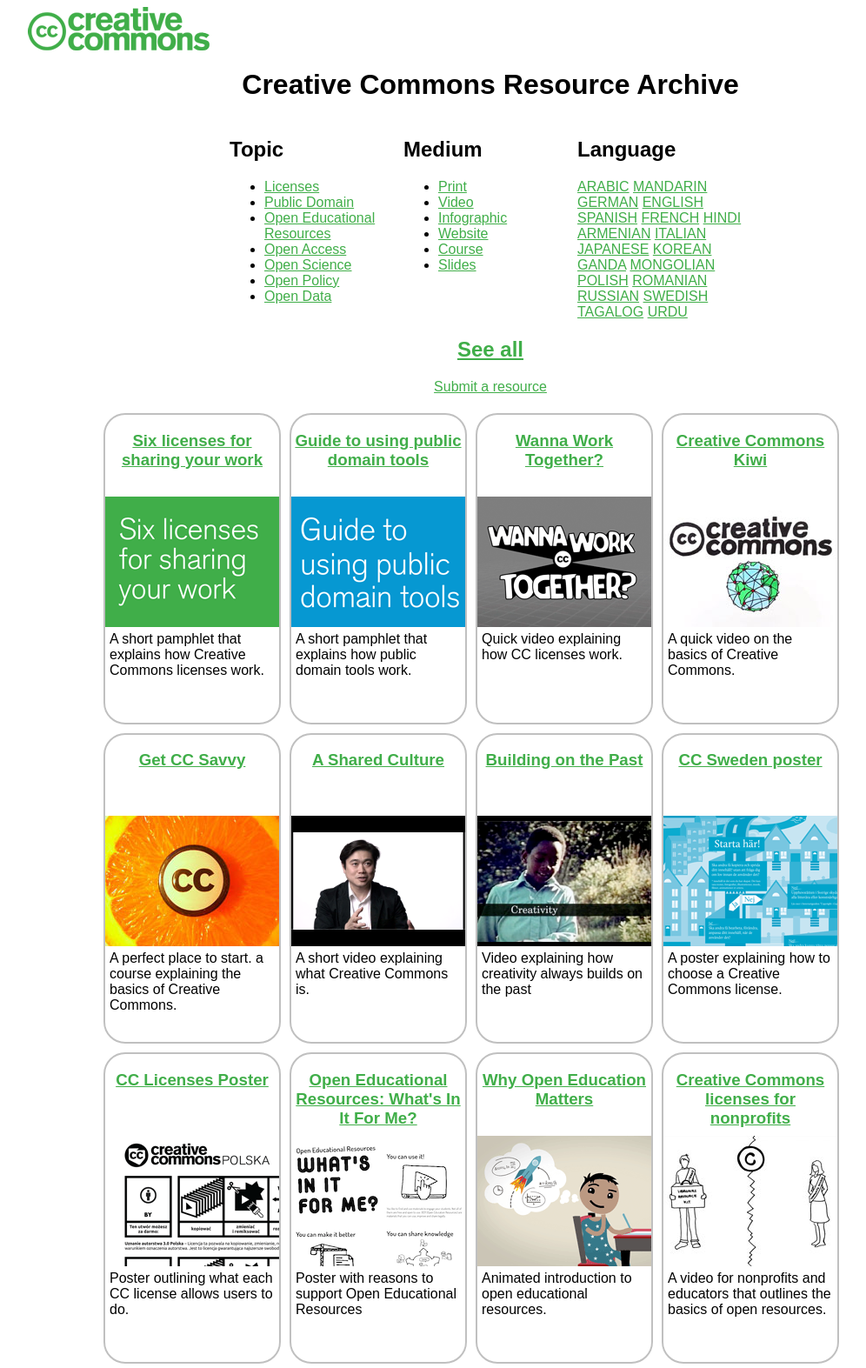
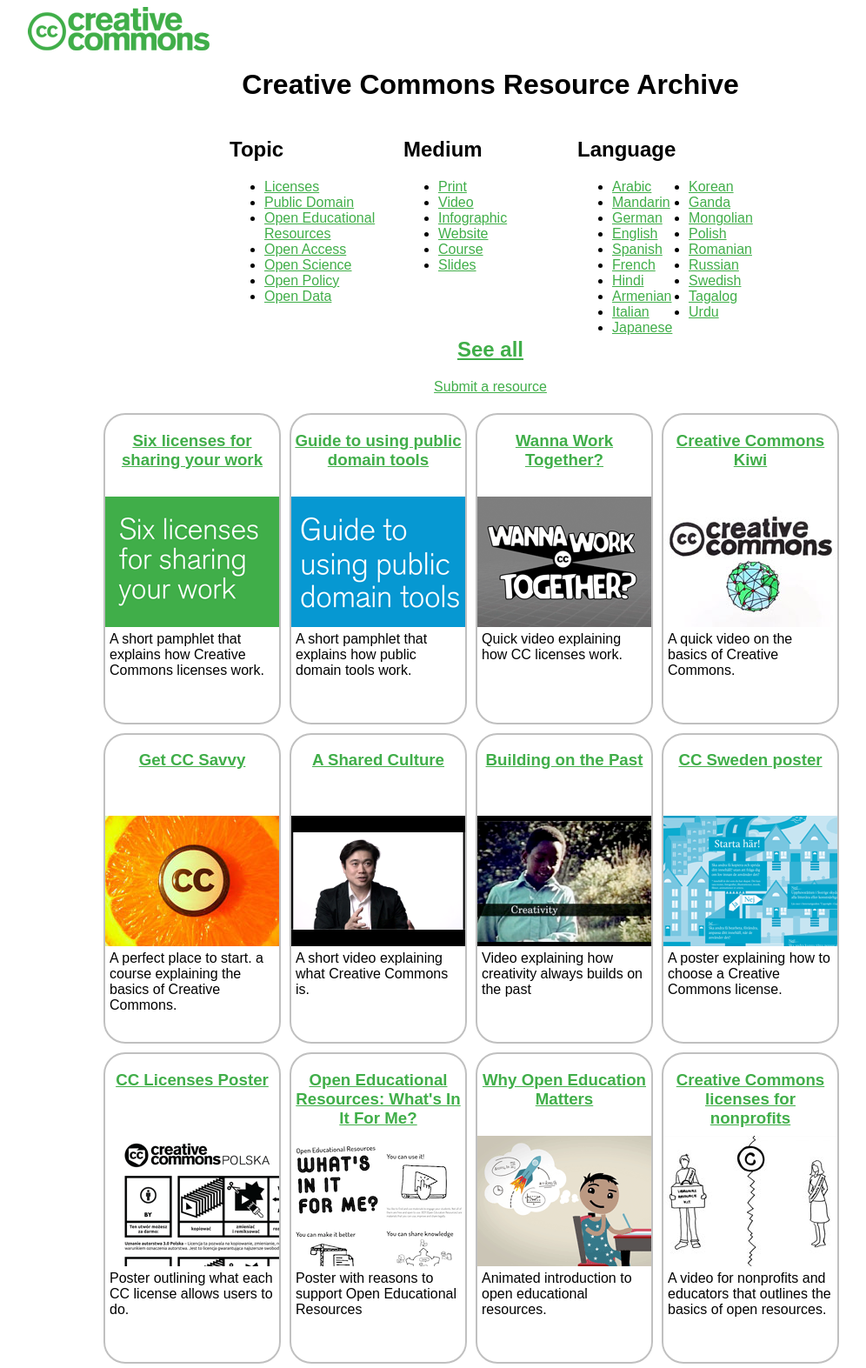
Before and after one commit to creativecommons/cc-resource-archive, a Jekyll site: the page built from docs/index.html, in a window 1280 px wide. Shown: the whole page at 87% size, without its empty margins (76-1072 px from the left). Built offline with Jekyll 4.4.1, drawn with Linux system fonts in a browser that asks for light colours.

Commit message:
formatted languages list

```diff
--- a/docs/index.html
+++ b/docs/index.html
@@ -25,10 +25,11 @@
 
 <div class="resourcenav resourcenavstatic">
 <h2>Language</h2>
-<p>
+<ul style="columns: 2;">
 	{% for language in site.data.languages %}
-		<a href="/all?&language={{ language.string }}">{{ language.string | upcase }}</a>
+		<li><a href="/all?&language={{ language.string }}">{{ language.string}}</a></li>
 	{% endfor %}
+</ul>
 </div>
 
 </div>
```
